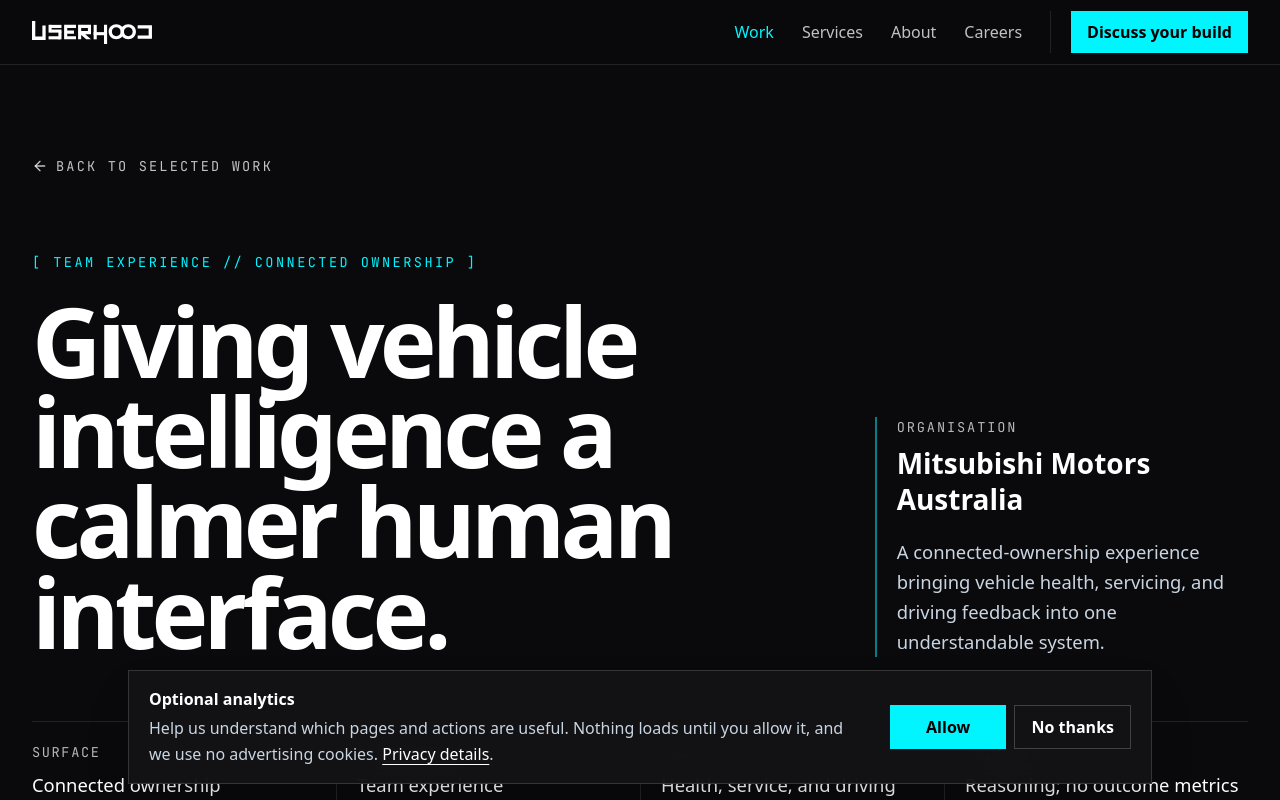
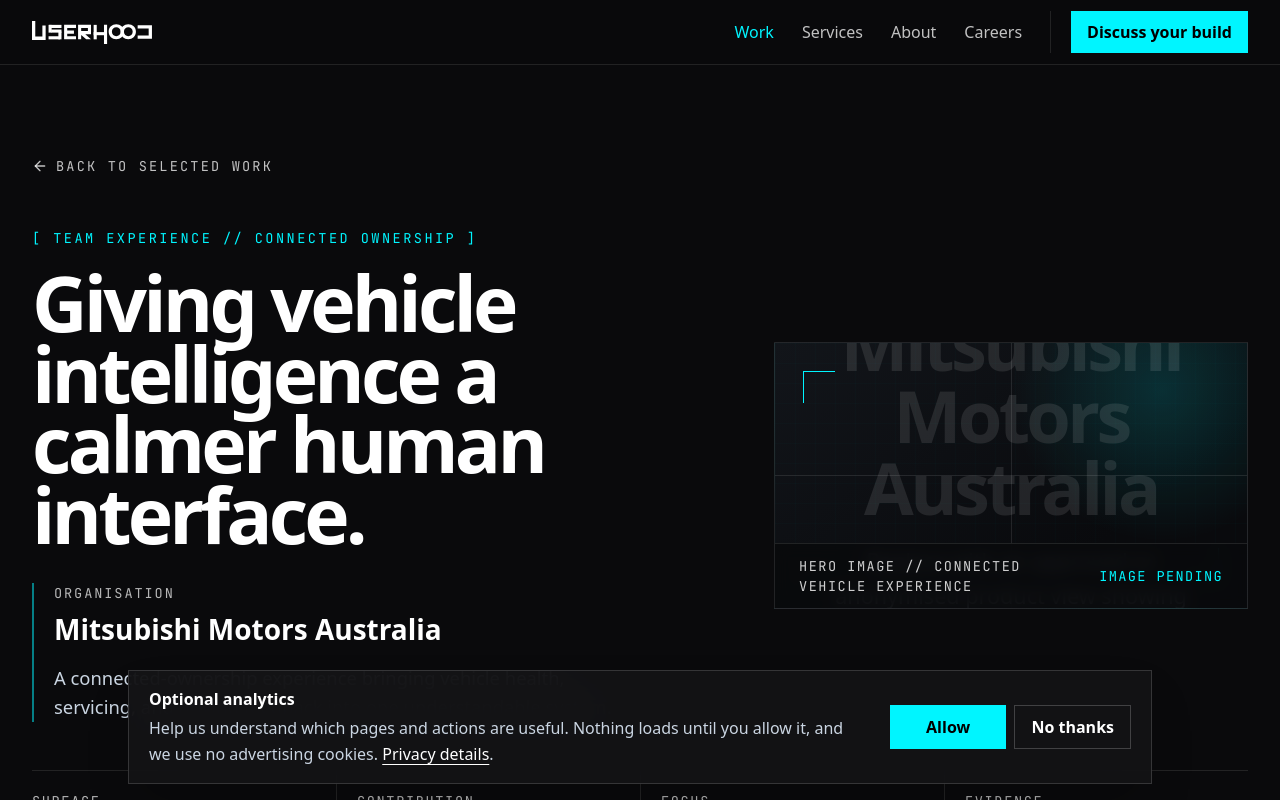
Before and after one commit to aakarshraaj/userhood, a React (Vite) app: page /case-study/mitsubishi in a window 1280 px wide. Shown: the top 800 px of the page. Built offline with nearby package versions, Linux system fonts and the light colour scheme; a web font is replaced by a local one.

Commit message:
feat: bring case study proof above the fold

```diff
--- a/src/components/CaseStudyLayout.tsx
+++ b/src/components/CaseStudyLayout.tsx
@@ -79,23 +79,20 @@
               <ArrowLeft className="h-4 w-4" /> Back to selected work
             </Link>
 
-            <div className="mt-10 grid gap-10 md:mt-16 md:grid-cols-12 md:gap-12">
-              <div className="md:col-span-8">
-                <div className="mb-6 font-mono text-xs uppercase tracking-[0.18em] text-primary">
+            <div className="mt-8 grid items-center gap-9 md:mt-10 md:grid-cols-12 md:gap-10 lg:gap-14">
+              <div className="md:col-span-6 lg:col-span-7">
+                <div className="mb-5 font-mono text-xs uppercase tracking-[0.18em] text-primary">
                   [ {data.relationship} // {data.category} ]
                 </div>
-                <h1 className="max-w-5xl text-5xl font-black leading-[0.94] tracking-tighter text-white sm:text-6xl md:text-7xl lg:text-8xl">
+                <h1 className="max-w-5xl text-[clamp(3.15rem,6vw,5.7rem)] font-black leading-[0.92] tracking-tighter text-white">
                   {data.title}
                 </h1>
-              </div>
-
-              <div className="md:col-span-4 md:self-end">
-                <div className="border-l-2 border-primary/50 pl-5">
+                <div className="mt-7 max-w-2xl border-l-2 border-primary/50 pl-5 md:mt-8">
                   <div className="font-mono text-xs uppercase tracking-[0.14em] text-white/70">
                     {isTeamExperience ? "Organisation" : "Product"}
                   </div>
-                  <div className="mt-2 text-2xl font-bold text-white">{data.brand}</div>
-                  <p className="mt-5 text-base font-normal leading-relaxed text-slate-300">{data.summary}</p>
+                  <div className="mt-2 text-xl font-bold text-white md:text-2xl">{data.brand}</div>
+                  <p className="mt-4 max-w-xl text-base font-normal leading-relaxed text-slate-300">{data.summary}</p>
                   {data.liveProduct && (
                     <a
                       href={data.liveProduct.href}
@@ -119,9 +116,13 @@
                   )}
                 </div>
               </div>
+
+              <div className="md:col-span-6 lg:col-span-5">
+                <ProjectMedia project={data.brand} media={data.heroMedia} accent={data.accent} />
+              </div>
             </div>
 
-            <dl className="mt-12 grid border-y border-white/10 sm:grid-cols-2 lg:mt-16 lg:grid-cols-4">
+            <dl className="mt-10 grid border-y border-white/10 sm:grid-cols-2 lg:mt-12 lg:grid-cols-4">
               {data.facts.map((fact) => (
                 <div key={fact.label} className="border-white/10 px-0 py-5 sm:px-5 sm:first:pl-0 sm:[&:nth-child(even)]:border-l lg:border-l lg:first:border-l-0 lg:last:pr-0">
                   <dt className="font-mono text-xs uppercase tracking-[0.12em] text-white/70">{fact.label}</dt>
@@ -129,8 +130,6 @@
                 </div>
               ))}
             </dl>
-
-            <ProjectMedia project={data.brand} media={data.heroMedia} accent={data.accent} className="mt-10 md:mt-14" />
 
             <div className="grid border-b border-white/10 py-6 md:grid-cols-12 md:gap-10 md:py-8">
               <div className="font-mono text-xs uppercase tracking-[0.14em] text-primary md:col-span-3">
@@ -142,7 +141,7 @@
         </header>
 
         {data.outcome && (
-          <section className="mt-16 border-y border-white/10 bg-[#08080a] px-5 py-14 md:mt-24 md:px-8 md:py-20" aria-labelledby={`${data.pageId}-outcome-title`}>
+          <section className="mt-12 border-y border-white/10 bg-[#08080a] px-5 py-14 md:mt-16 md:px-8 md:py-20" aria-labelledby={`${data.pageId}-outcome-title`}>
             <div className="mx-auto max-w-[1280px]">
               <div className="grid gap-8 md:grid-cols-12 md:items-end">
                 <div className="md:col-span-7">
```
